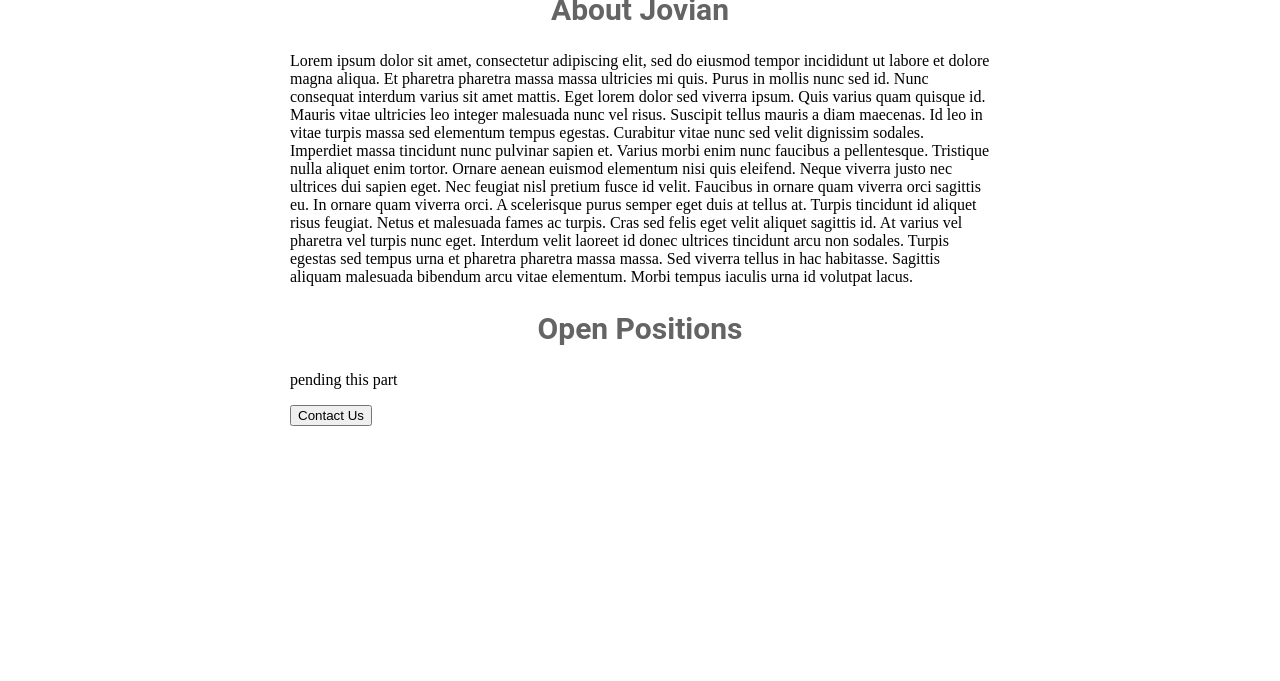
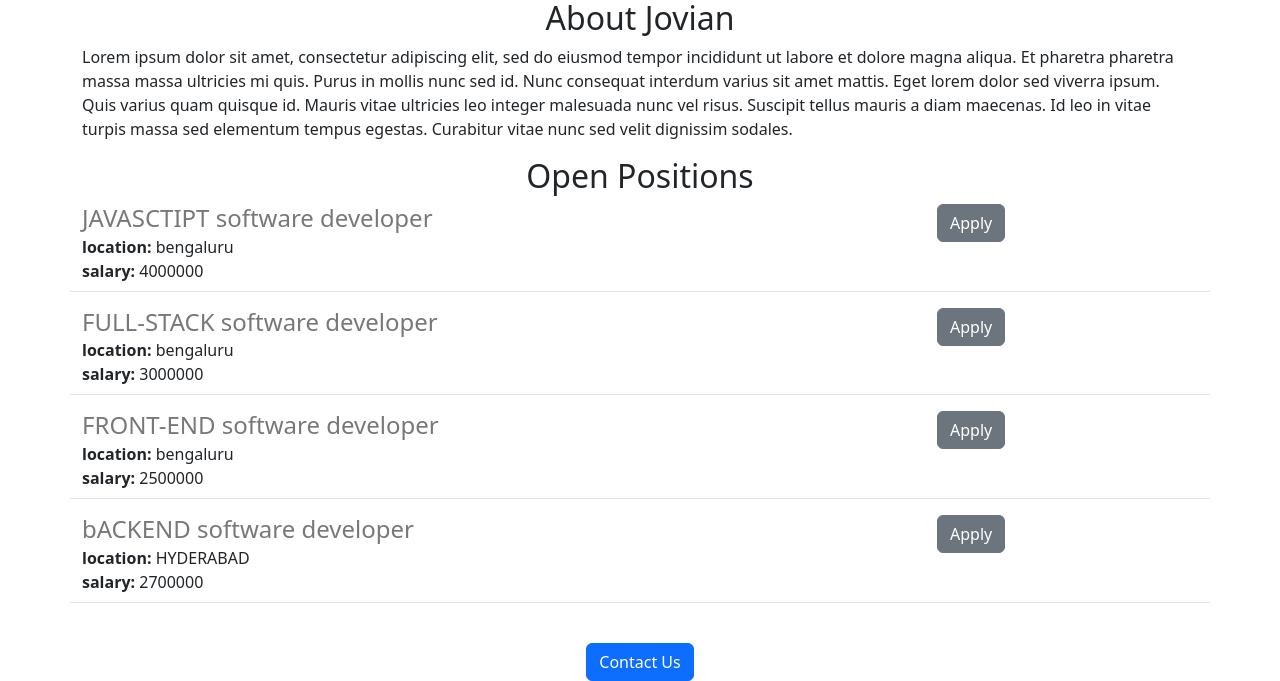
Before and after one commit to hemanthroyal222/jovian_careers, a Flask app: page / in a window 1280 px wide. Shown: the part 457-1138 px from the top of the page. Before the commit the page ends 883 px from the top, so only its background shows below. Run offline with Flask 3, Linux system fonts and the light colour scheme.

Commit message:
added all the rquirements

```diff
--- a/app.py
+++ b/app.py
@@ -1,10 +1,34 @@
-from flask import Flask,render_template
+from flask import Flask, render_template
 
 app = Flask(__name__)
 
+JOBS = [{
+    'id': '1',
+    'title': ' JAVASCTIPT software developer',
+    'location': 'bengaluru',
+    'salary': '4000000'
+}, {
+    'id': '2',
+    'title': 'FULL-STACK software developer',
+    'location': 'bengaluru',
+    'salary': '3000000'
+}, {
+    'id': '3',
+    'title': ' FRONT-END software developer',
+    'location': 'bengaluru',
+    'salary': '2500000'
+}, {
+    'id': '4',
+    'title': ' bACKEND software developer',
+    'location': 'HYDERABAD',
+    'salary': '2700000'
+}]
+
+
 @app.route("/")
 def hello_world():
-  return render_template('home.html')
+  return render_template('home.html', jobs=JOBS, company_name="jovian")
+
 
 if __name__ == "__main__":
-  app.run(host='0.0.0.0',debug=True)
+  app.run(host='0.0.0.0', debug=True)
--- a/templates/home.html
+++ b/templates/home.html
@@ -4,45 +4,45 @@
     <title>
       jovians careers
     </title>
+    <meta charset="utf-8">
+    <meta name="viewport" content="width=device-width, initial-scale=1">
+    <link href="https://cdn.jsdelivr.net/npm/bootstrap@5.3.1/dist/css/bootstrap.min.css" rel="stylesheet" integrity="sha384-4bw+/aepP/YC94hEpVNVgiZdgIC5+VKNBQNGCHeKRQN+PtmoHDEXuppvnDJzQIu9" crossorigin="anonymous">
     <style>
-      h1{
-        font-size: 40px;
-        font-family: Roboto;
-        color: RGB(100,100,100);
-        text-align: center;
-
-      }
-      #banner{
-        height : 360 px;
-        object-fit: cover;
-      }
-      h2{
-        font-family: Roboto;
-        font-size: 30px;
-        text-align: center;
-        color: RGB(100, 100, 100);
-      }
-      #di{
-        max-width: 700px;
-        margin: 0 auto 0 auto;
+      .img-fluid{
+        width:100%;
+        height : 400px;
       }
     </style>
 
+
+
   </head>
   <body>
-    <div id="di">
-      <h1>
-      Jovian Careers
+    <div class="container">
+      <h1 class="text-center">
+      {{company_name}} Careers
     </h1>
-    <img src="https://joviancareers-1--hemanthroyal222.repl.co/static/banner.jpg" height=320px width=100% id="banner" >
-    <h2>About Jovian</h2>
-    <p>Lorem ipsum dolor sit amet, consectetur adipiscing elit, sed do eiusmod tempor incididunt ut labore et dolore magna aliqua. Et pharetra pharetra massa massa ultricies mi quis. Purus in mollis nunc sed id. Nunc consequat interdum varius sit amet mattis. Eget lorem dolor sed viverra ipsum. Quis varius quam quisque id. Mauris vitae ultricies leo integer malesuada nunc vel risus. Suscipit tellus mauris a diam maecenas. Id leo in vitae turpis massa sed elementum tempus egestas. Curabitur vitae nunc sed velit dignissim sodales.
+    <img src="https://joviancareers-1--hemanthroyal222.repl.co/static/banner.jpg" height=320px width=100% class="img-fluid">
+    <h2 class="text-center">About Jovian</h2>
+    <p >Lorem ipsum dolor sit amet, consectetur adipiscing elit, sed do eiusmod tempor incididunt ut labore et dolore magna aliqua. Et pharetra pharetra massa massa ultricies mi quis. Purus in mollis nunc sed id. Nunc consequat interdum varius sit amet mattis. Eget lorem dolor sed viverra ipsum. Quis varius quam quisque id. Mauris vitae ultricies leo integer malesuada nunc vel risus. Suscipit tellus mauris a diam maecenas. Id leo in vitae turpis massa sed elementum tempus egestas. Curabitur vitae nunc sed velit dignissim sodales.
+</p>
+    <h2 class="text-center">Open Positions</h2>
+    <div >
+      {% for job in jobs %}
 
-Imperdiet massa tincidunt nunc pulvinar sapien et. Varius morbi enim nunc faucibus a pellentesque. Tristique nulla aliquet enim tortor. Ornare aenean euismod elementum nisi quis eleifend. Neque viverra justo nec ultrices dui sapien eget. Nec feugiat nisl pretium fusce id velit. Faucibus in ornare quam viverra orci sagittis eu. In ornare quam viverra orci. A scelerisque purus semper eget duis at tellus at. Turpis tincidunt id aliquet risus feugiat. Netus et malesuada fames ac turpis. Cras sed felis eget velit aliquet sagittis id. At varius vel pharetra vel turpis nunc eget. Interdum velit laoreet id donec ultrices tincidunt arcu non sodales. Turpis egestas sed tempus urna et pharetra pharetra massa massa. Sed viverra tellus in hac habitasse. Sagittis aliquam malesuada bibendum arcu vitae elementum. Morbi tempus iaculis urna id volutpat lacus.</p>
-    <h2>Open Positions</h2>
-    <p>pending this part</p>
-    <button>Contact Us</button>
+      {% include 'jobitem.html' %}
 
+
+
+      {% endfor %}
+
+
+
+
+    </div>
+      <div class="text-center">
+        <button class="btn btn-primary text-center mt-4">Contact Us</button>
+      </div>
     </div>
 
   </body>
--- /dev/null
+++ b/templates/jobitem.html
@@ -0,0 +1,14 @@
+<div class="border-bottom row" style=" margin-bottom:16px; padding-bottom: 8px;">
+  <div class="col-9">
+      <h4 style="color:RGB(120,120,120); margin-bottom: 2px;">{{ job['title'] }}</h4>
+      <div>
+        <b>location:</b> {{job['location']}}
+      </div >
+      <div>
+        <b>salary:</b> {{job['salary']}}
+      </div>
+  </div>
+  <div class="col-3">
+     <button type="button" class="btn btn-secondary">Apply</button>
+  </div>
+</div>
```
